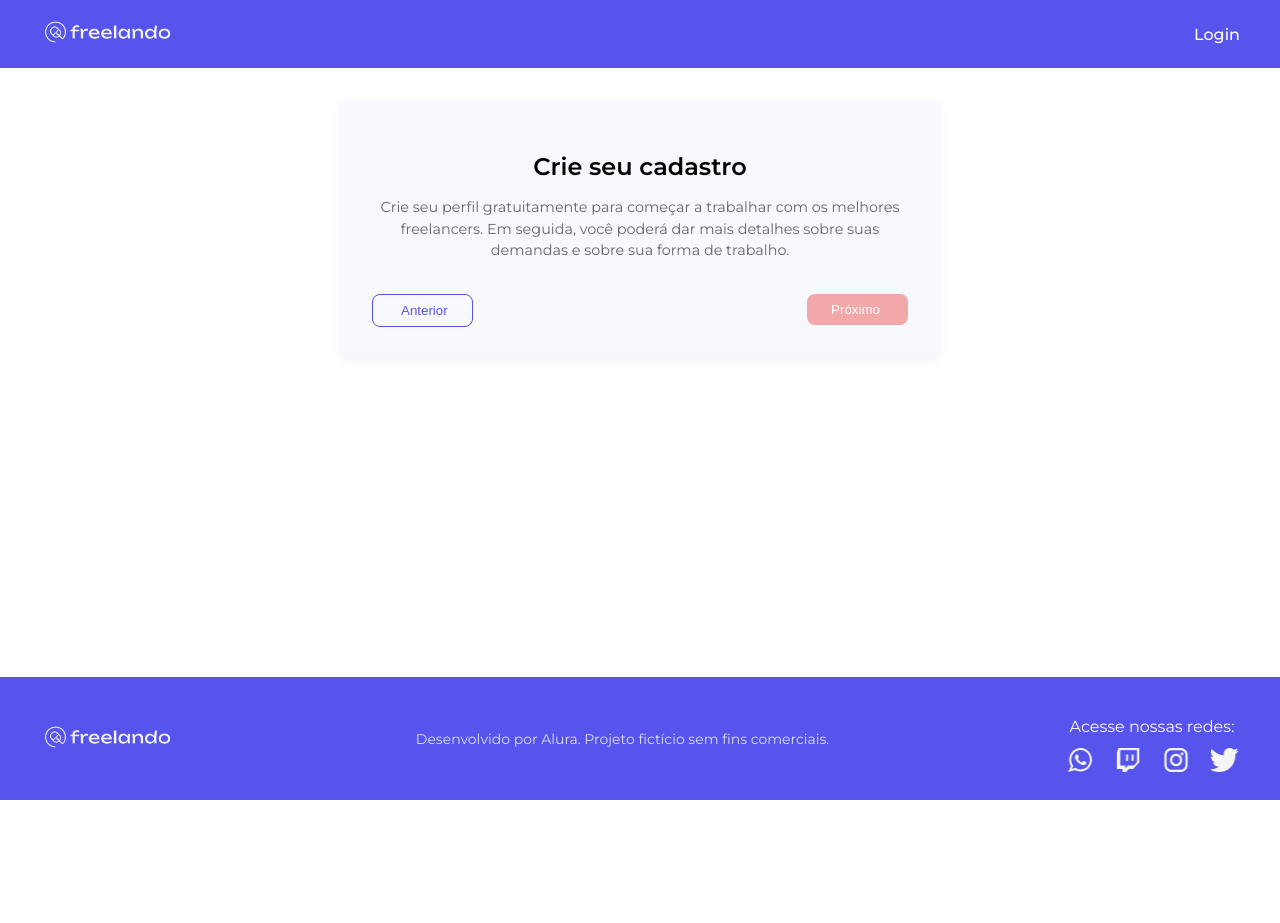
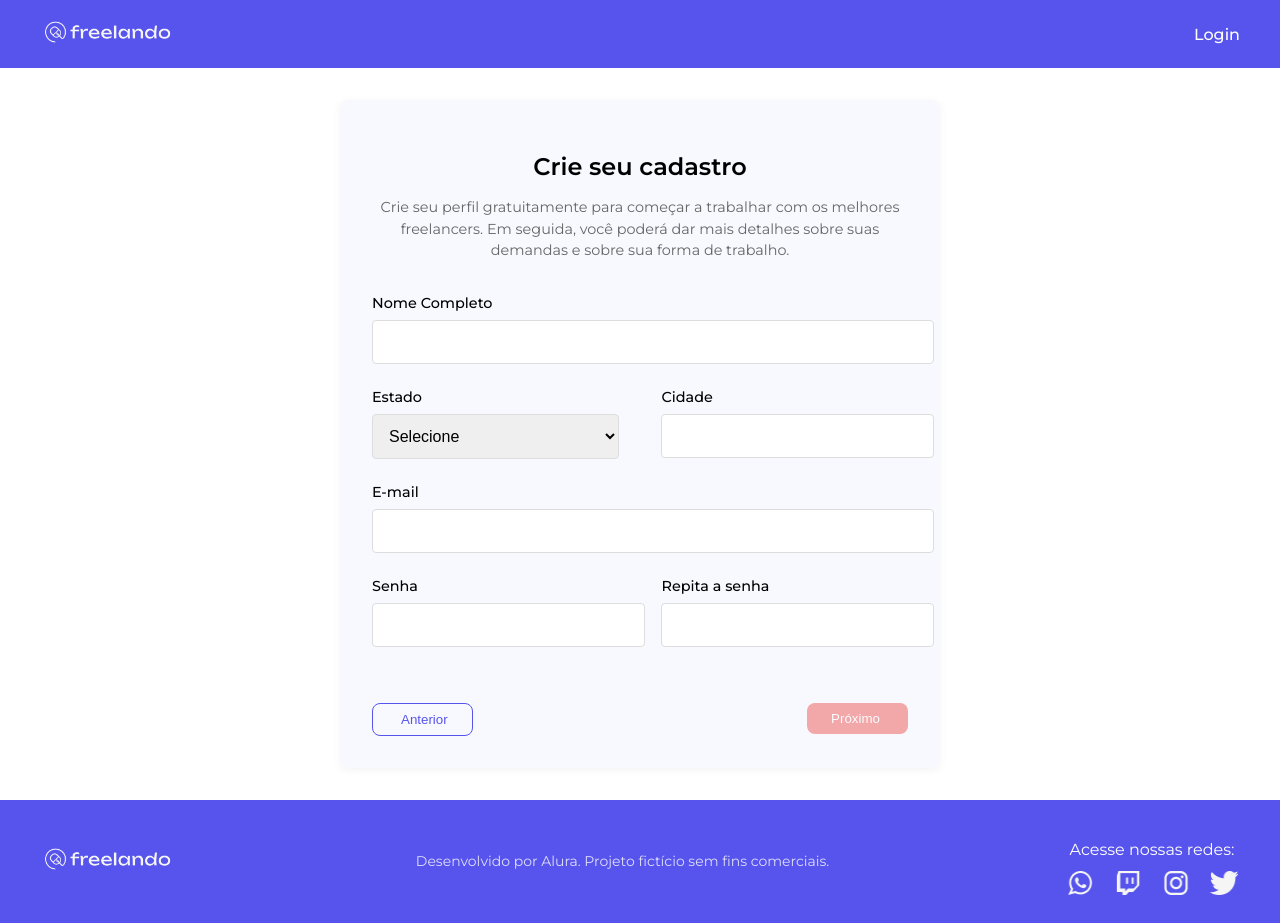
Before and after one commit to LuizOtavioTG/freelando, an Angular app: page /cadastro/dados-pessoais in a window 1280 px wide. Before the commit the page ends 800 px from the top, so only its background shows below. Built offline with nearby package versions, Linux system fonts and the light colour scheme.

Commit message:
Feat: Adicionando view de cadastro de dados pessoais.

```diff
--- a/src/app/pages/dados-pessoais-form/dados-pessoais-form.component.html
+++ b/src/app/pages/dados-pessoais-form/dados-pessoais-form.component.html
@@ -10,22 +10,92 @@
 
       <form [formGroup]="dadosPessoaisForm" (ngSubmit)="onProximo()">
 
+        <div class="cadastro-form__field">
+          <label for="nomeCompleto" class="cadastro-form__label">Nome Completo</label>
+          <input id="nomeCompleto" type="text" class="cadastro-form__input" formControlName="nomeCompleto">
+          @if (dadosPessoaisForm.get('nomeCompleto')?.invalid && dadosPessoaisForm.get('nomeCompleto')?.touched) {
+          <div class="cadastro-form__error">
+            Nome completo é obrigatório.
+          </div>
+          }
+        </div>
+        <div class="cadastro-form__row">
+          <div class="cadastro-form__field cadastro-form__field--half">
+            <label l for="estado" class="cadastro-form__label">
+              Estado
+            </label>
+            <select id="estado" class="cadastro-form__input" formControlName="estado">
+              <option value="" disabled selected>Selecione</option>
+              @for (estado of estados; track $index) {
+              <option [value]="estado.sigla">{{estado.nome}}</option>
+              }
+            </select>
+            @if (dadosPessoaisForm.get('estado')?.invalid && dadosPessoaisForm.get('estado')?.touched) {
+            <div class="cadastro-form__error">
+              Estado é obrigatório.
+            </div>
+            }
+          </div>
+          <div class="cadastro-form__field cadastro-form__field--half">
+            <label for="cidade" class="cadastro-form__label">Cidade</label>
+            <input id="cidade" type="text" class="cadastro-form__input" formControlName="cidade">
+            @if (dadosPessoaisForm.get('cidade')?.invalid && dadosPessoaisForm.get('cidade')?.touched) {
+            <div class="cadastro-form__error">
+              Cidade é obrigatória.
+            </div>
+            }
+          </div>
+        </div>
+
+        <div class="cadastro-form__field ">
+          <label for="email" class="cadastro-form__label">E-mail</label>
+          <input id="email" type="text" class="cadastro-form__input" formControlName="email">
+          @if (dadosPessoaisForm.get('email')?.invalid && dadosPessoaisForm.get('email')?.touched) {
+          <div class="cadastro-form__error">
+            <span *ngIf="dadosPessoaisForm.get('email')?.errors?.['required']">Email é obrigatório</span>
+            <span *ngIf="dadosPessoaisForm.get('email')?.errors?.['email']">Email inválido</span>
+          </div>
+          }
+        </div>
+
+        <div class="cadastro-form__row">
+          <div class="cadastro-form__field cadastro-form__field--half">
+            <label for="senha" class="cadastro-form__label">Senha</label>
+            <input id="senha" type="password" class="cadastro-form__input" formControlName="senha">
+            <div *ngIf="dadosPessoaisForm.get('senha')?.invalid && dadosPessoaisForm.get('senha')?.touched"
+              class="cadastro-form__error">
+              <span *ngIf="dadosPessoaisForm.get('senha')?.errors?.['required']">Senha é obrigatória</span>
+              <span *ngIf="dadosPessoaisForm.get('senha')?.errors?.['minlength']">Senha deve ter pelo menos 6
+                caracteres</span>
+            </div>
+          </div>
+
+          <div class="cadastro-form__field cadastro-form__field--half">
+            <label for="confirmaSenha" class="cadastro-form__label">Repita a senha</label>
+            <input id="confirmaSenha" type="password" class="cadastro-form__input" formControlName="confirmaSenha">
+            <div
+              *ngIf="dadosPessoaisForm.get('confirmaSenha')?.invalid && dadosPessoaisForm.get('confirmaSenha')?.touched"
+              class="cadastro-form__error">
+              <span *ngIf="dadosPessoaisForm.get('confirmaSenha')?.errors?.['required']">Confirmação de senha é
+                obrigatória</span>
+            </div>
+            <div
+              *ngIf="dadosPessoaisForm.errors?.['senhasNaoIguais'] && dadosPessoaisForm.get('confirmaSenha')?.touched"
+              class="cadastro-form__error">
+              As senhas não coincidem
+            </div>
+          </div>
+        </div>
+
+
+
         <div class="cadastro-form__actions">
-          <app-button
-            text="Anterior"
-            type="outline"
-            icon="fas fa-arrow-left"
-            iconPosition="left"
+          <app-button text="Anterior" type="outline" icon="fas fa-arrow-left" iconPosition="left"
             (clicked)="onAnterior()">
           </app-button>
 
-          <app-button
-            text="Próximo"
-            type="primary"
-            icon="fas fa-arrow-right"
-            iconPosition="right"
-            [disabled]="dadosPessoaisForm.invalid"
-            (clicked)="onProximo()">
+          <app-button text="Próximo" type="primary" icon="fas fa-arrow-right" iconPosition="right"
+            [disabled]="dadosPessoaisForm.invalid" (clicked)="onProximo()">
           </app-button>
         </div>
       </form>
```
